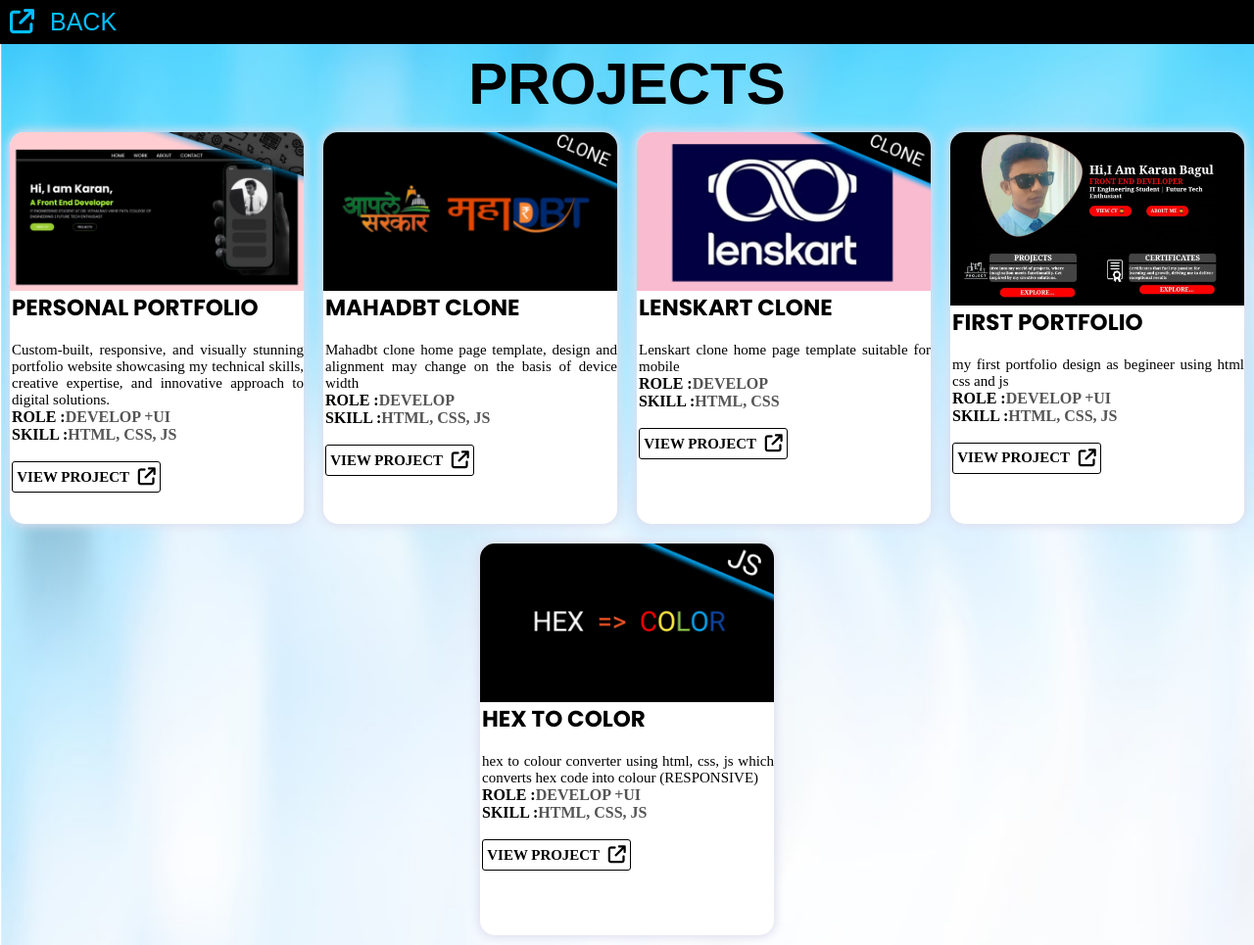
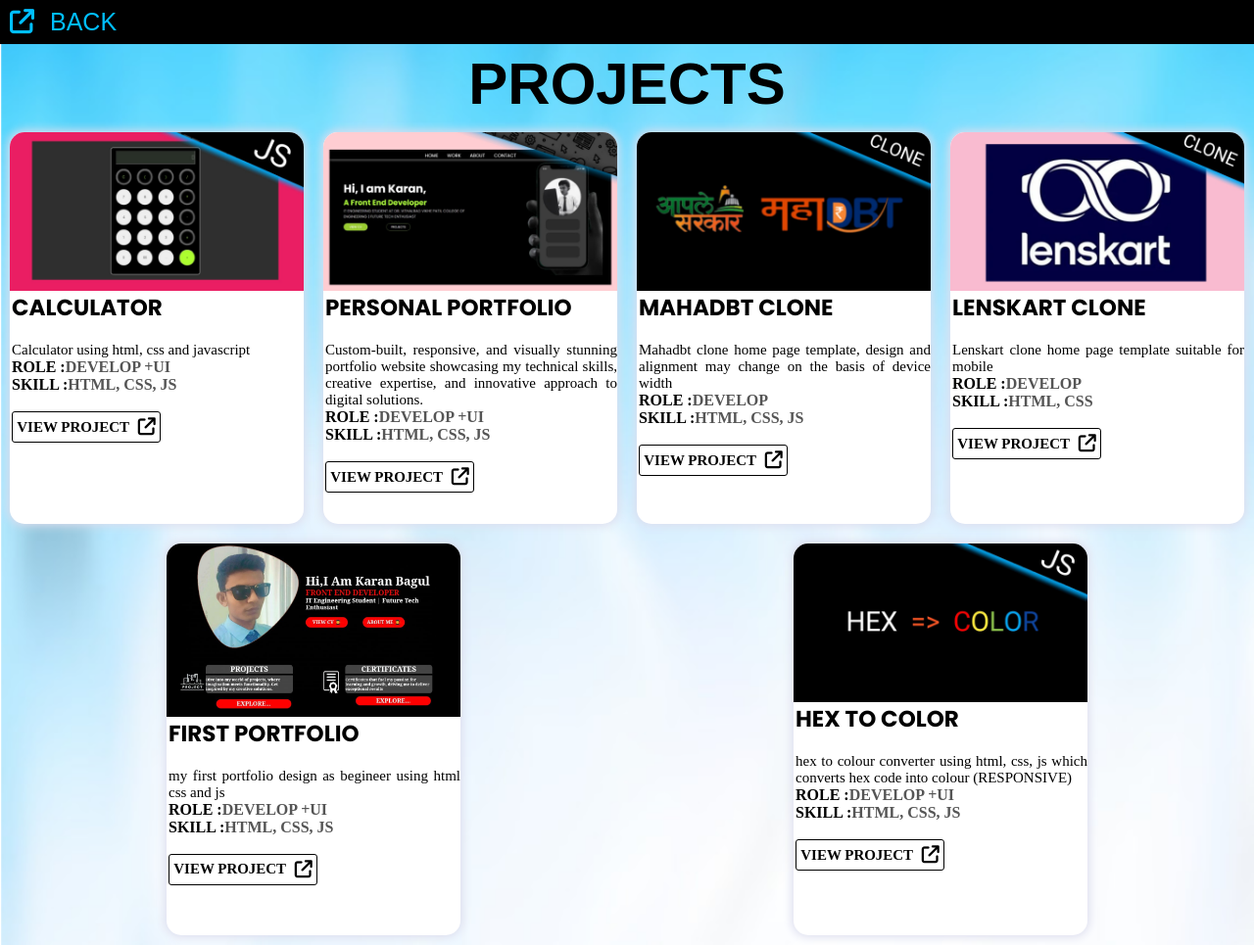
Before and after one commit to SaiKaran12/personal-portfolio-2, a plain HTML site: page project.html in a window 1280 px wide. Shown: the whole page at 98% size. Drawn offline with Linux system fonts and the light colour scheme.

Commit message:
Update project.html

```diff
--- a/project.html
+++ b/project.html
@@ -11,6 +11,15 @@
     <div class="backtohome"><i class="fa-solid fa-arrow-up-right-from-square" style="margin-left: 10px;"></i><a href="index.html">BACK</a></div>
     <div class="projectheader"><b>PROJECTS</b></div>
     <div class="main">
+        <div class="project1">
+            <img src="Projects/cal.jpg" alt="">
+            <h2>CALCULATOR</h2><br>
+            <P>Calculator using html, css and javascript</P>
+            <h4>ROLE :<span>DEVELOP +UI</span></h4>
+            <h4>SKILL :<span>HTML, CSS, JS</span></h4><br>
+            <a href="https://www.karanbagul.in"><div class="viewproject"><h5>VIEW PROJECT</h5><i class="fa-solid fa-arrow-up-right-from-square"></i></div></a>
+        </div>
+
         <div class="project1">
             <img src="Assets/project1.jpg" alt="">
             <h2>PERSONAL PORTFOLIO</h2><br>
```
